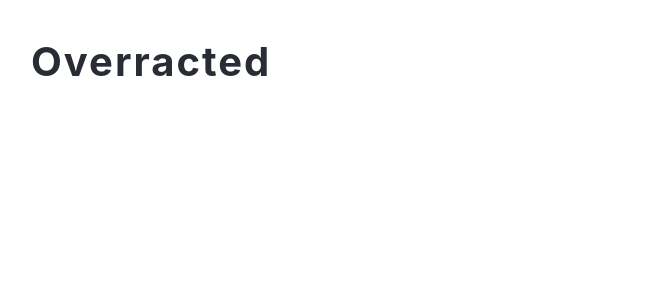
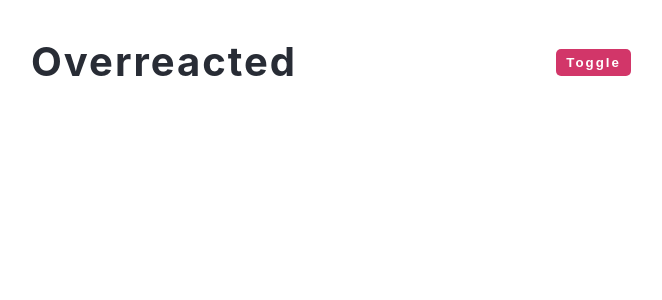
Before and after one commit to zainabturkmen/React-Projects, a React (Create React App) app in the folder react-projects-master/20-dark-mode/setup/: page / in a window 1280 px wide. Shown: the top 300 px of the page, without its empty margins (309-971 px from the left). Built offline with nearby package versions, Linux system fonts and the light colour scheme; the HTML template or start-up script is replaced by a standard one.

Commit message:
dark-mode

```diff
--- a/react-projects-master/20-dark-mode/setup/src/App.js
+++ b/react-projects-master/20-dark-mode/setup/src/App.js
@@ -6,7 +6,8 @@ function App() {
   return <main>
     <nav>
       <div className="nav-center">
-        <h1>overracted</h1>
+        <h1>overreacted</h1>
+        <button className="btn">toggle</button>
       </div>
     </nav>
   </main>
```
